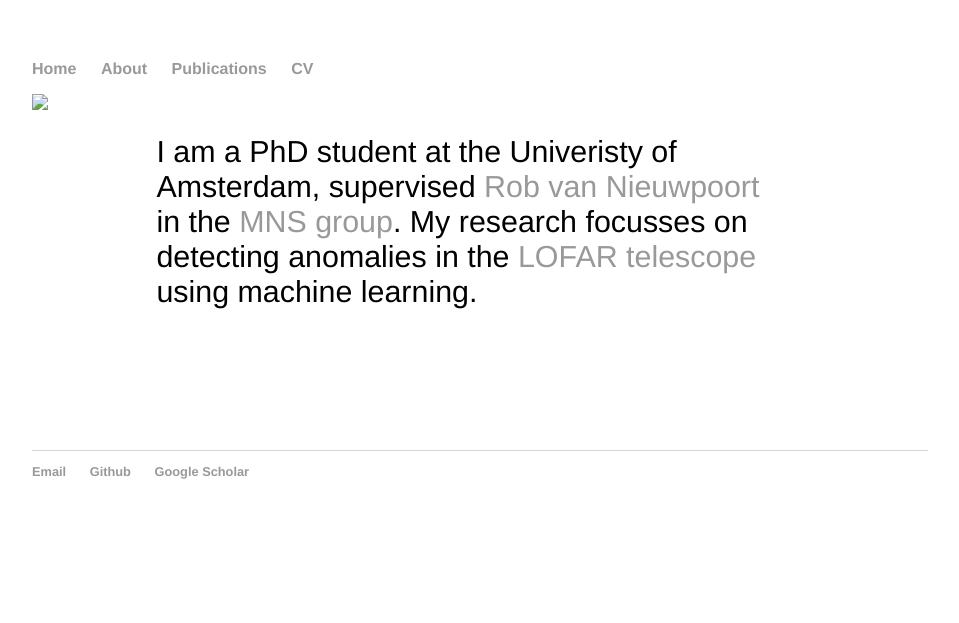
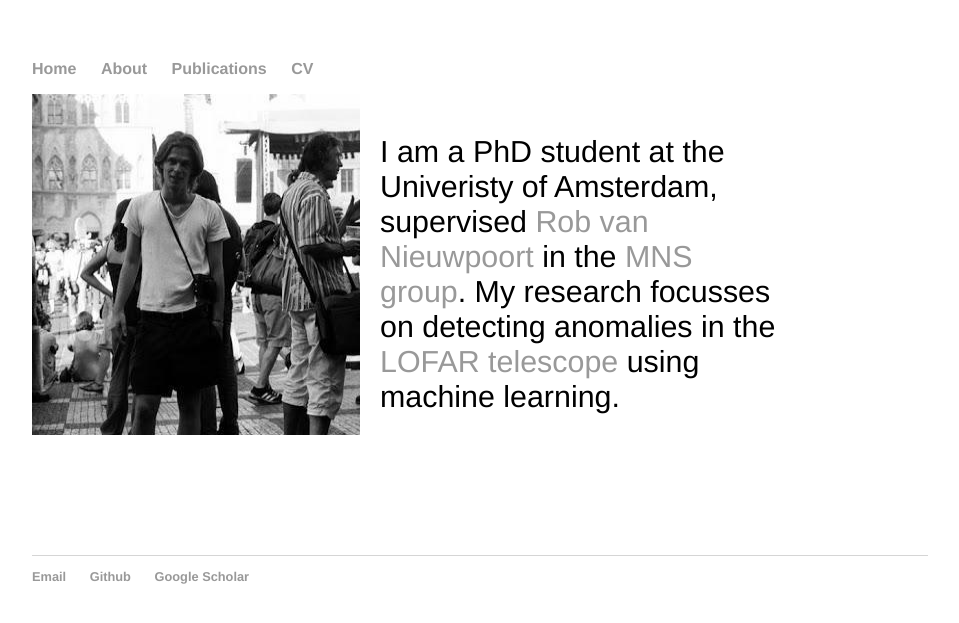
Before and after one commit to mesarcik/mesarcik.github.io, a Jekyll site: the page built from about/index.html, in a window 1280 px wide. Shown: the top 623 px of the page, without its empty margins (160-1119 px from the left). Built offline with Jekyll 4.4.1, drawn with Linux system fonts in a browser that asks for light colours.

Commit message:
./git_uploader.sh

```diff
--- a/about/index.html
+++ b/about/index.html
@@ -4,6 +4,6 @@ title: About Misha Mesarcik
 ---
 
 <div class="bio">
-<img src="img/img.jpeg">
+<img src="../img/img.jpeg">
 <div class="bio-text"> <h4>I am a PhD student at the Univeristy of Amsterdam, supervised <a href="http://www.vannieuwpoort.com/">Rob van Nieuwpoort</a> in the <a href="https://mns-group.nl/"> MNS group</a>. My research focusses on detecting anomalies in the <a href="https://www.astron.nl/telescopes/lofar/"> LOFAR telescope</a> using machine learning.  </h4>  </div>
 </div>
```
Also changed, not shown: 1 other file.
